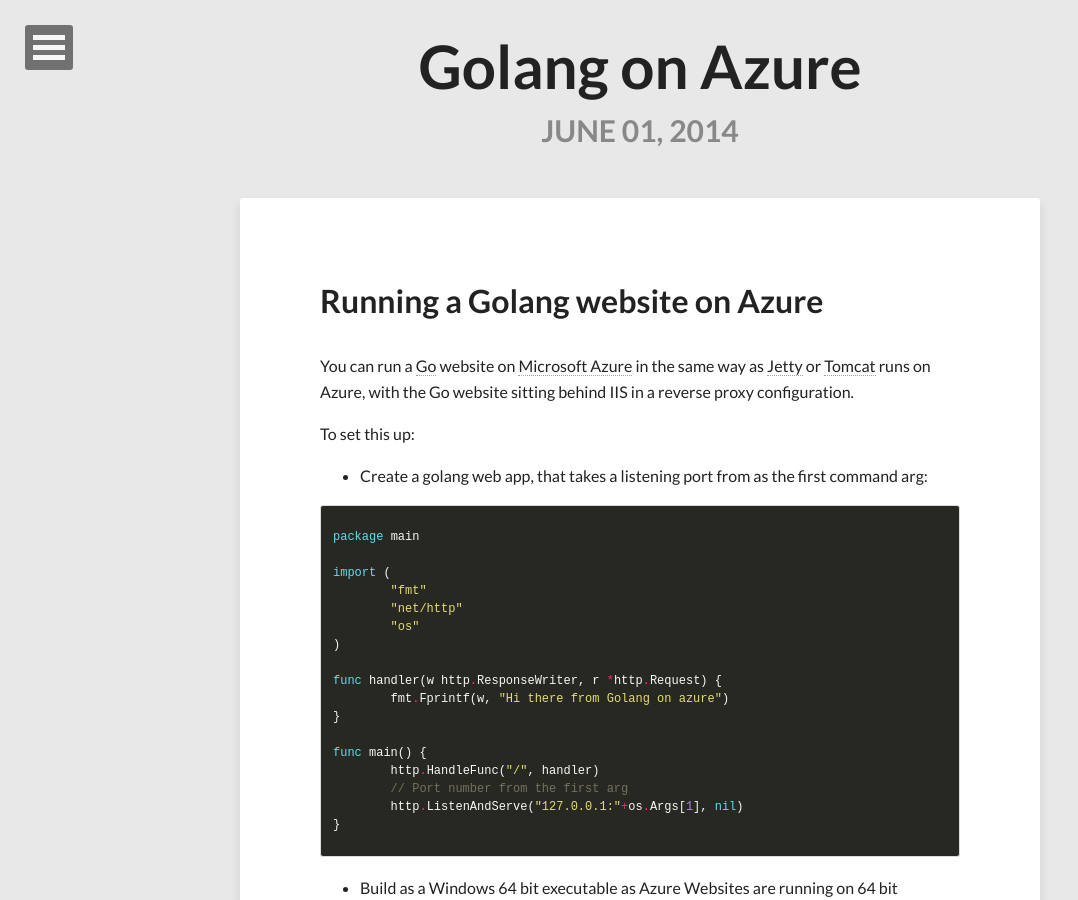
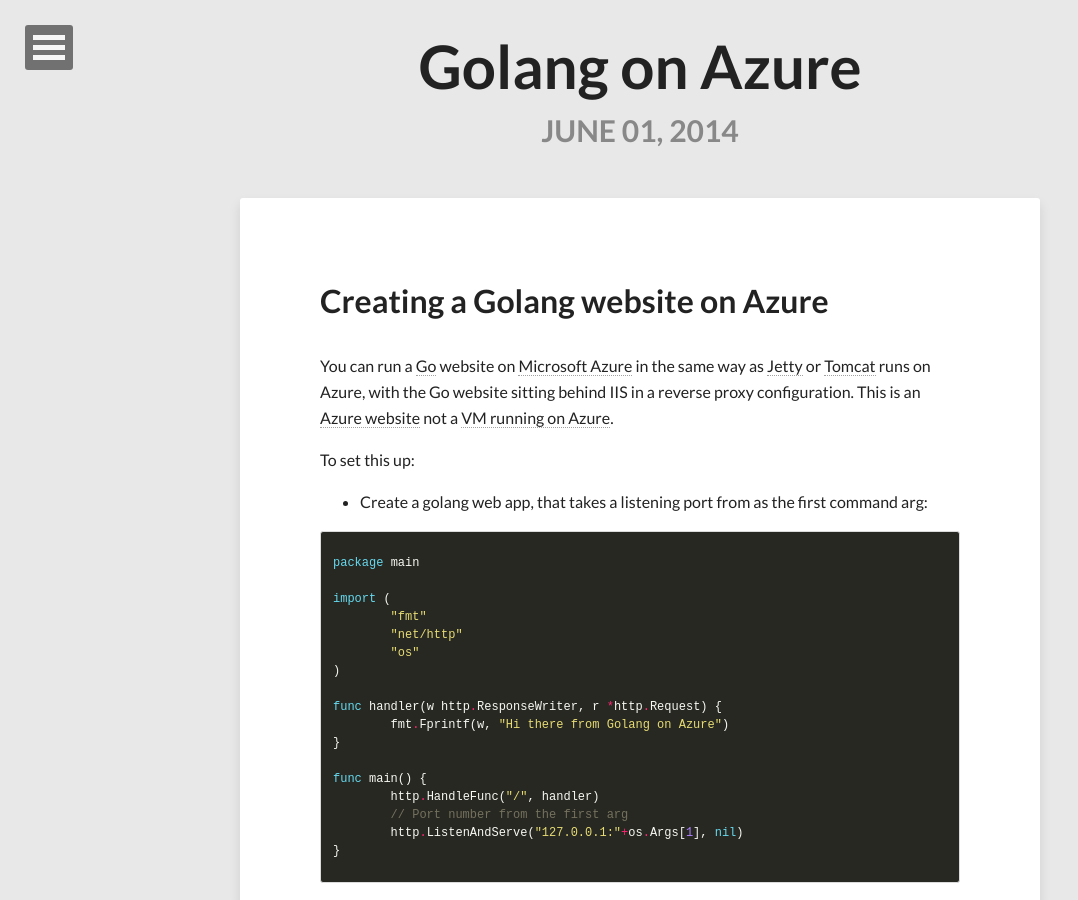
Before and after one commit to griffina/griffina.github.io, a Jekyll site: the page built from _posts/2014-06-01-golang-on-azure.md, in a window 1280 px wide and 900 px high. Shown: the whole window, without its empty margins (0-1078 px from the left). Built offline with Jekyll 4.4.1, drawn with Linux system fonts in a browser that asks for light colours; nearby versions of some CDN libraries; some of the changed text lies outside the part shown.

Commit message:
changes to config, golang and addition of robots.txt

````diff
--- a/_config.yml
+++ b/_config.yml
@@ -16,7 +16,7 @@
 background:
 
 # Analytics and webmaster tools stuff goes here
-google_analytics:
+google_analytics: UA-21028907-3
 google_verify:
 # https://ssl.bing.com/webmaster/configure/verify/ownership Option 2 content= goes here
 bing_verify:
--- a/_posts/2014-06-01-golang-on-azure.md
+++ b/_posts/2014-06-01-golang-on-azure.md
@@ -1,13 +1,13 @@
 ---
 layout: post
 title: "Golang on Azure"
-description: "Running a Golang website on Microsoft Azure"
+description: "Creating a Golang website on Microsoft Azure"
 tags: [Go, Golang, Azure, Cloud]
 ---
 
-# Running a [Golang](http://golang.org/) website on [Azure](http://azure.microsoft.com/)
+# Creating a [Golang](http://golang.org/) website on [Azure](http://azure.microsoft.com/)
 
-You can run a [Go](http://golang.org/) website on [Microsoft Azure](http://azure.microsoft.com/) in the same way as [Jetty](http://www.eclipse.org/jetty/) or [Tomcat](http://tomcat.apache.org/) runs on Azure, with the Go website sitting behind IIS in a reverse proxy configuration.
+You can run a [Go](http://golang.org/) website on [Microsoft Azure](http://azure.microsoft.com/) in the same way as [Jetty](http://www.eclipse.org/jetty/) or [Tomcat](http://tomcat.apache.org/) runs on Azure, with the Go website sitting behind IIS in a reverse proxy configuration. This is an [Azure website](http://azure.microsoft.com/en-us/services/web-sites/) not a [VM running on Azure](http://azure.microsoft.com/en-us/services/virtual-machines/).
 
 To set this up:
 
@@ -23,7 +23,7 @@
 )
 
 func handler(w http.ResponseWriter, r *http.Request) {
-	fmt.Fprintf(w, "Hi there from Golang on azure")
+	fmt.Fprintf(w, "Hi there from Golang on Azure")
 }
 
 func main() {
@@ -40,7 +40,7 @@
 * Create A new Azure Website with the quick create option:
 
 <figure>
-	<a href="/images/create_site.png"><img src="/images/create_site.png" alt="create azure site"></a>
+	<a href="/images/create_site.png"><img src="/images/create_site.png" alt="create Azure site"></a>
 	<figcaption>Quick create site on Azure</figcaption>
 </figure>
 
@@ -71,7 +71,7 @@
 * FTP the ```my_app.exe``` to the ```bin\``` folder
 
 <figure>
-	<a href="/images/ftp2.png"><img src="/images/ftp2.png" alt="FTP the go exe to the azure website"></a>
+	<a href="/images/ftp2.png"><img src="/images/ftp2.png" alt="FTP the go exe to the Azure website"></a>
 	<figcaption>FTP the application to the bin folder</figcaption>
 </figure>
 
@@ -79,14 +79,14 @@
 
 <figure>
 	<a href="/images/browse.png"><img src="/images/browse.png" alt="browse to the site"></a>
-	<figcaption>The result the Go app running on an azure website</figcaption>
+	<figcaption>The result the Go app running on an Azure website</figcaption>
 </figure>
 
 ## Updating the site
 As the ```.exe``` will be running, to upload a new version of ```my_app.exe``` you will need to stop the website from running before you do.
 <figure>
 	<a href="/images/stop.png"><img src="/images/stop.png" alt="stop the website"></a>
-	<figcaption>The result the Go app running on an azure website</figcaption>
+	<figcaption>The result the Go app running on an Azure website</figcaption>
 </figure>
 
 Upload the new .exe and restart the webiste.
@@ -119,7 +119,7 @@
 )
 
 func handler(w http.ResponseWriter, r *http.Request) {
-	fmt.Fprintf(w, "Hi there from Golang on azure")
+	fmt.Fprintf(w, "Hi there from Golang on Azure")
 }
 
 func main() {
@@ -133,7 +133,7 @@
 The down side of this is that you need to define a environment variable on you system for testing.
 
 ## Performance
-I have not done any performance testing, but a couple of simple apps seem to respond quicker (approx 10%) and use less memory, and is much quicker to start than equivalent python [flask](http://flask.pocoo.org/) apps running on azure...your mileage may vary etc...but [Go is fast](http://www.techempower.com/benchmarks/)!
+I have not done any performance testing, but a couple of simple apps seem to respond quicker (approx 10%) and use less memory, and is much quicker to start than equivalent python [flask](http://flask.pocoo.org/) apps running on Azure...your mileage may vary etc...but [Go is fast](http://www.techempower.com/benchmarks/)!
 
 ## Enhancements
 * The above could be git deployable
--- a/index.html
+++ b/index.html
@@ -2,7 +2,7 @@
 layout: post-index
 title: Latest Posts
 description: "Describe this nonsense."
-tags: [Jekyll, theme, themes, responsive, blog, modern]
+tags: [blog, Golang, Google Go, Azure Website]
 ---
 
 {% for post in paginator.posts %}
--- /dev/null
+++ b/robots.txt
@@ -0,0 +1,2 @@
+User-agent: *
+Disallow:
````
